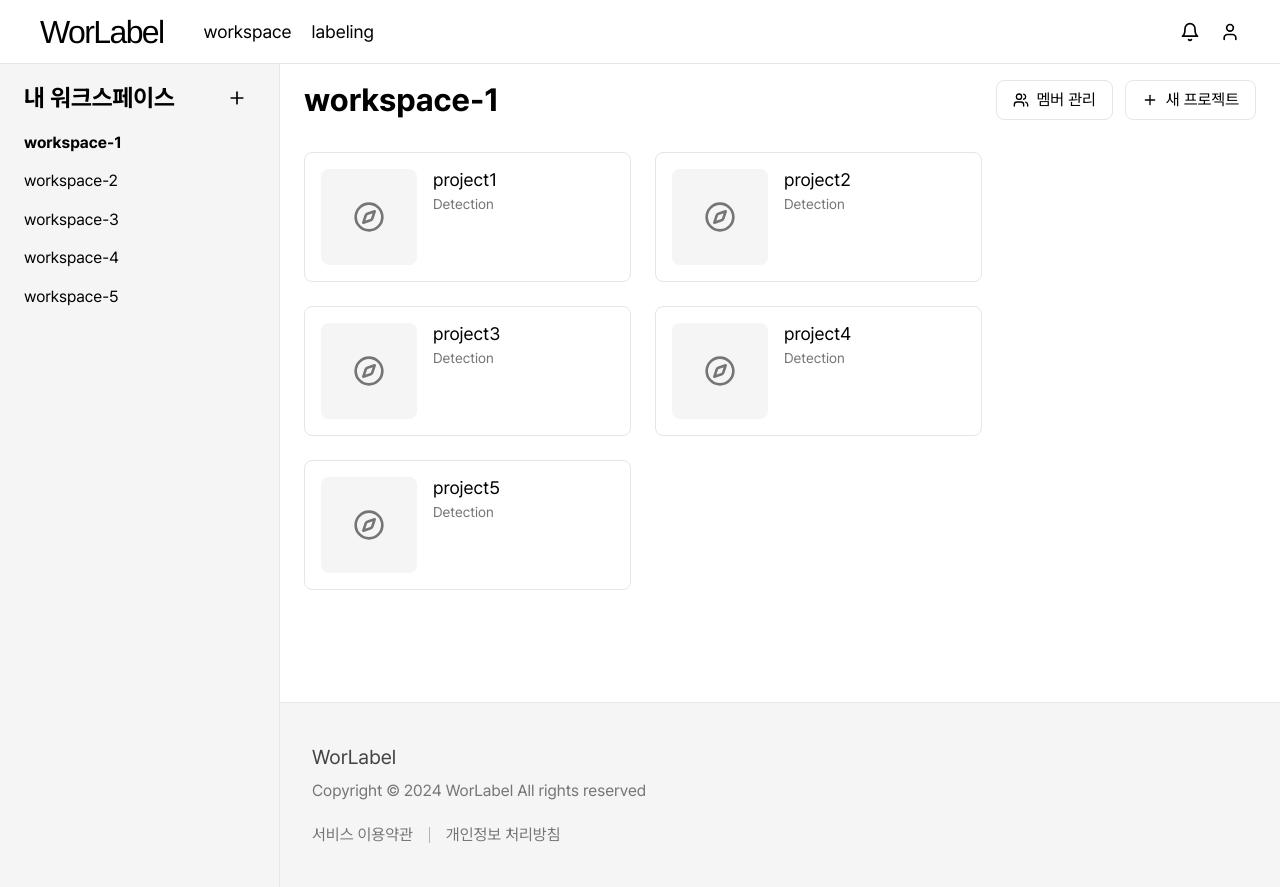
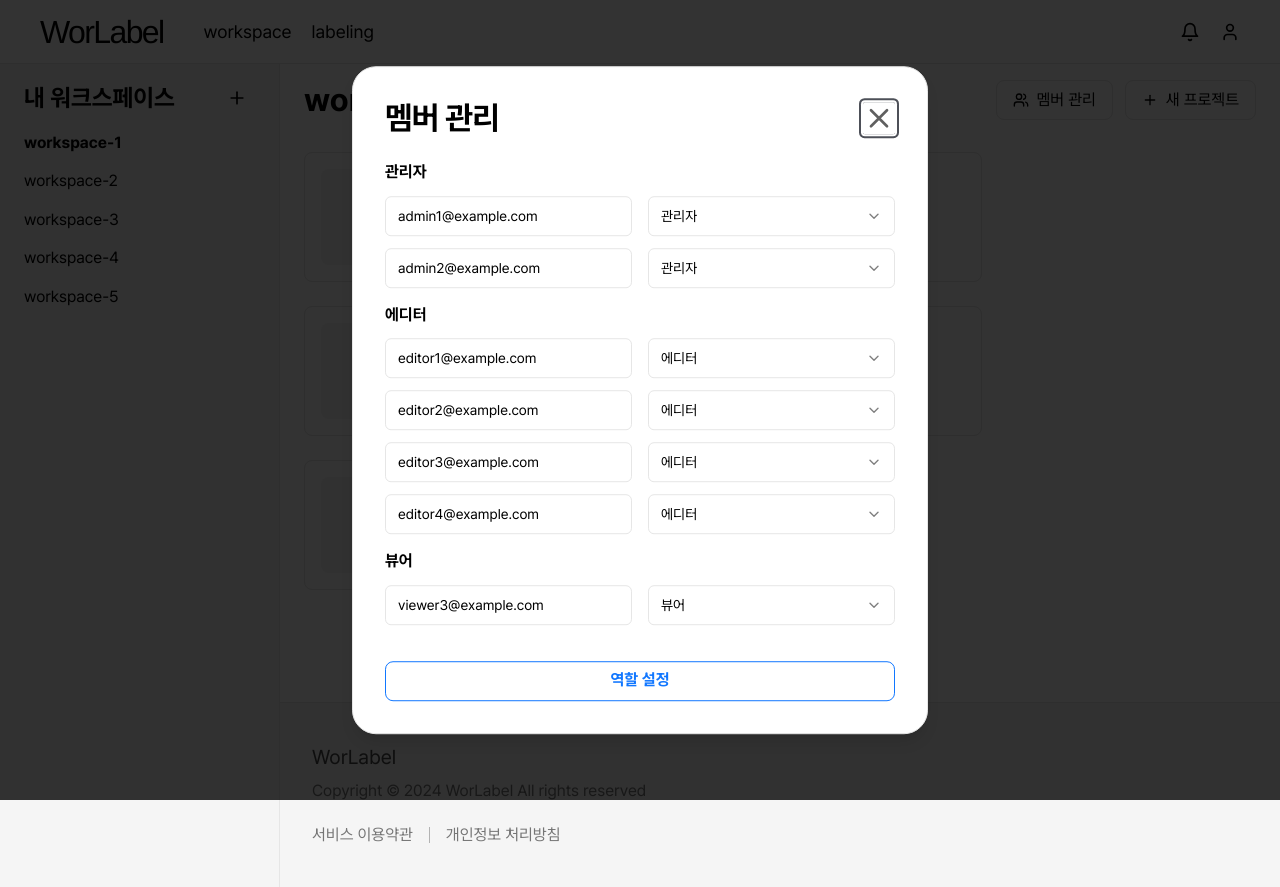
Before and after one commit to worlabel/worlabel, a React (Vite) app in the folder frontend/: page /browse/1 in a window 1280 px wide. Both pictures are taken after a click on the button "멤버 관리". Built offline with nearby package versions, Linux system fonts and the light colour scheme.

Commit message:
Feat: WorkspaceBrowse 페이지에 MemberManageForm 모달 연결 - S11P21S002-83

```diff
--- a/frontend/src/components/MemberManageModal/MemberManageForm.tsx
+++ b/frontend/src/components/MemberManageModal/MemberManageForm.tsx
@@ -61,7 +61,7 @@ export default function MemberManageForm({ members, onSubmit }: MemberManageForm
         onSubmit={form.handleSubmit(onSubmit)}
         className="flex flex-col gap-5"
       >
-        <div className="flex w-[530px] flex-col gap-[var(--size-space-200)]">
+        <div className="flex w-full flex-col gap-[var(--size-space-200)]">
           {sortedGroupedMembers.map(([role, groupMembers]) => {
             if (!groupMembers || groupMembers.length === 0) return null;
 
--- a/frontend/src/components/WorkspaceBrowseDetail/index.tsx
+++ b/frontend/src/components/WorkspaceBrowseDetail/index.tsx
@@ -5,6 +5,14 @@ import { Workspace } from '@/types';
 import { Plus, Smile, Users } from 'lucide-react';
 import { Dialog, DialogContent, DialogHeader, DialogTrigger } from '../ui/dialogCustom';
 import WorkSpaceCreateForm from '../WorkSpaceCreateModal/WorkSpaceCreateForm';
+import MemberManageForm from '../MemberManageModal/MemberManageForm';
+
+type Role = 'admin' | 'editor' | 'viewer';
+
+interface Member {
+  email: string;
+  role: Role;
+}
 
 export default function WorkspaceBrowseDetail() {
   const { workspaceId } = useParams<{ workspaceId: string }>();
@@ -52,6 +60,16 @@ export default function WorkspaceBrowseDetail() {
         ],
       };
 
+  const members: Array<Member> = [
+    { email: 'admin1@example.com', role: 'admin' },
+    { email: 'admin2@example.com', role: 'admin' },
+    { email: 'viewer3@example.com', role: 'viewer' },
+    { email: 'editor1@example.com', role: 'editor' },
+    { email: 'editor2@example.com', role: 'editor' },
+    { email: 'editor3@example.com', role: 'editor' },
+    { email: 'editor4@example.com', role: 'editor' },
+  ];
+
   return (
     <div className="flex h-full w-full flex-col gap-8 px-6 py-4">
       <div className="flex items-center justify-center">
@@ -59,17 +77,25 @@ export default function WorkspaceBrowseDetail() {
         <div className="flex flex-col">
           <div className="flex gap-3">
             {workspaceId ? (
-              <Button
-                variant="outline"
-                onClick={() => {
-                  console.log('멤버 관리 모달');
-                }}
-              >
-                <div className="body flex items-center gap-2">
-                  <Users size={16} />
-                  <span>멤버 관리</span>
-                </div>
-              </Button>
+              <Dialog>
+                <DialogTrigger asChild>
+                  <Button variant="outline">
+                    <div className="body flex items-center gap-2">
+                      <Users size={16} />
+                      <span>멤버 관리</span>
+                    </div>
+                  </Button>
+                </DialogTrigger>
+                <DialogContent className="lg:max-w-xl">
+                  <DialogHeader title="멤버 관리" />
+                  <MemberManageForm
+                    onSubmit={(data) => {
+                      console.log(data);
+                    }}
+                    members={members}
+                  />
+                </DialogContent>
+              </Dialog>
             ) : (
               <></>
             )}
```
